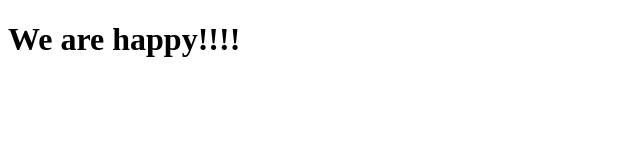
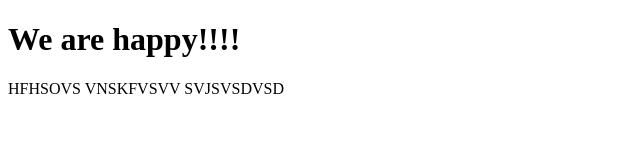
Before and after one commit to oviecode/olamiblog, a plain HTML site: page index.html in a window 1280 px wide. Shown: the whole page, without its empty margins (0-640 px from the left). Drawn offline with Linux system fonts and the light colour scheme.

Commit message:
Update index.html

```diff
--- a/index.html
+++ b/index.html
@@ -8,5 +8,6 @@
 </head>
 <body>
     <h1>We are happy!!!!</h1>
+    HFHSOVS VNSKFVSVV SVJSVSDVSD
 </body>
 </html>
```
